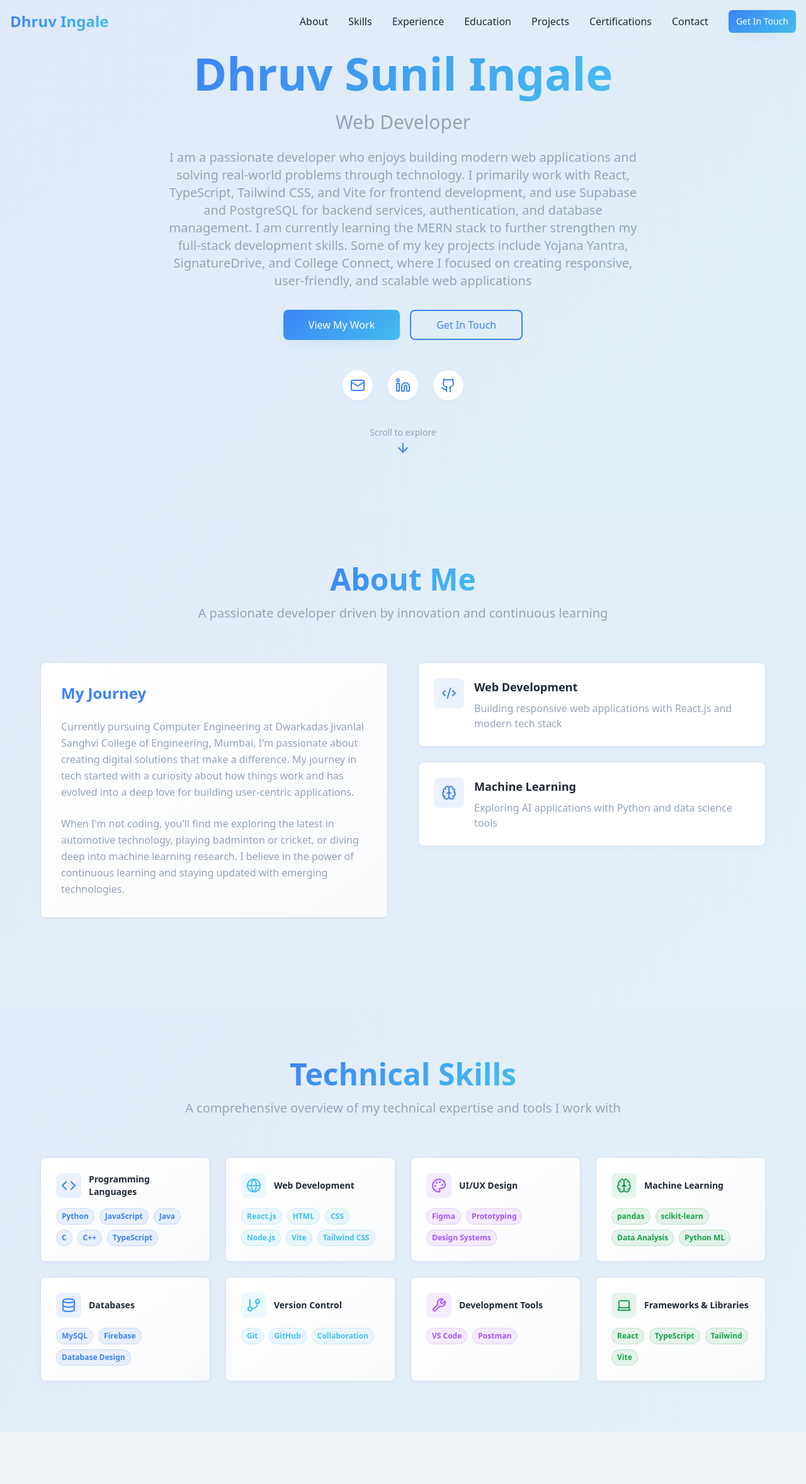
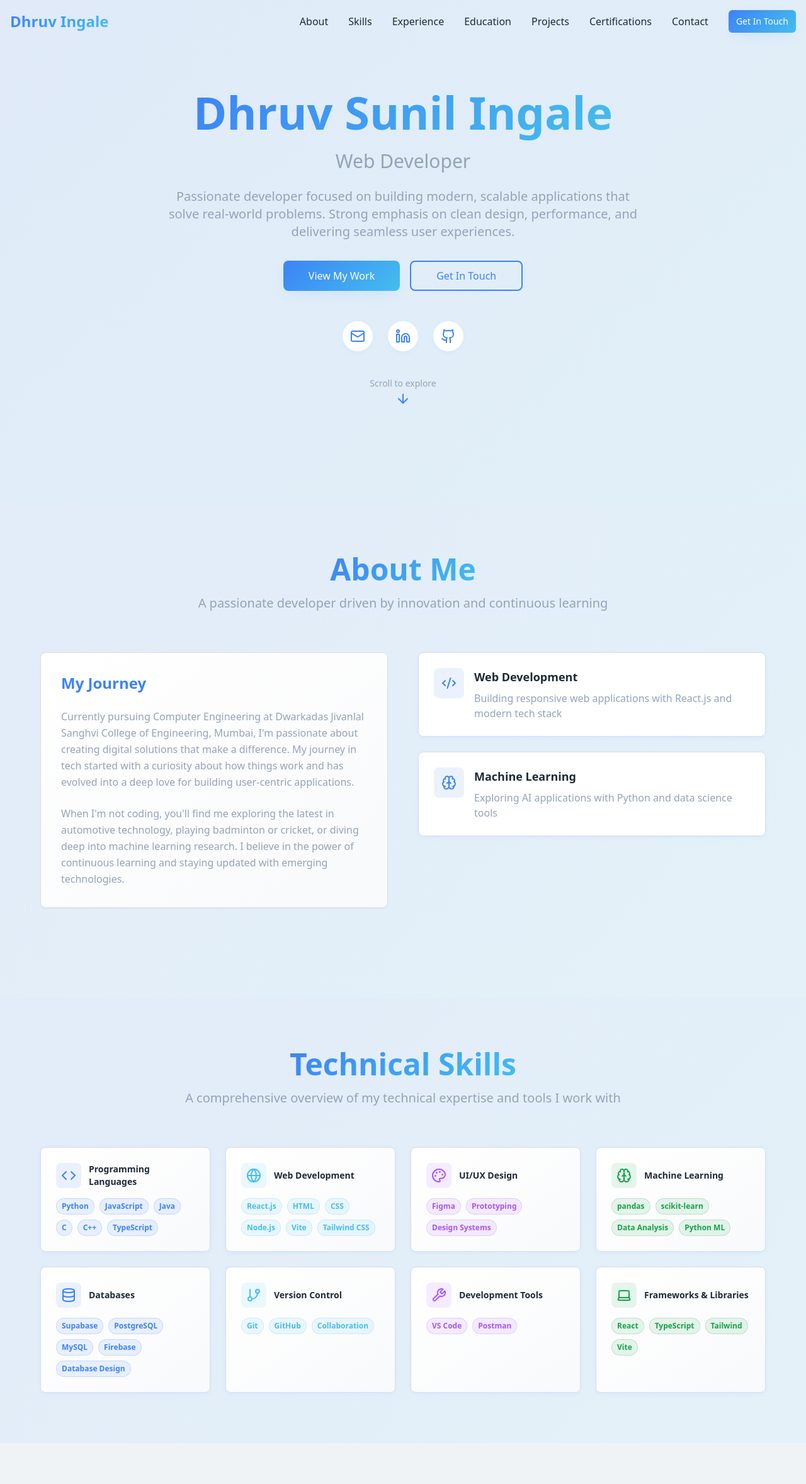
Before and after one commit to dmw14/Portfolio-Webpage, a React (Vite) app: page / in a window 1280 px wide. Shown: the top 2357 px of the page at 63% size. Built offline with nearby package versions, Linux system fonts and the light colour scheme.

Commit message:
update tech stack

```diff
--- a/src/components/Hero.tsx
+++ b/src/components/Hero.tsx
@@ -31,7 +31,8 @@ const Hero = () => {
               Web Developer
             </h2>
             <p className="text-lg md:text-xl text-muted-foreground max-w-3xl mx-auto mb-8 leading-relaxed animate-fade-in">
-              I am a passionate developer who enjoys building modern web applications and solving real-world problems through technology. I primarily work with React, TypeScript, Tailwind CSS, and Vite for frontend development, and use Supabase and PostgreSQL for backend services, authentication, and database management. I am currently learning the MERN stack to further strengthen my full-stack development skills. Some of my key projects include Yojana Yantra, SignatureDrive, and College Connect, where I focused on creating responsive, user-friendly, and scalable web applications
+              Passionate developer focused on building modern, scalable applications that solve real-world problems.
+Strong emphasis on clean design, performance, and delivering seamless user experiences.
             </p>
           </div>
 
--- a/src/components/Skills.tsx
+++ b/src/components/Skills.tsx
@@ -40,7 +40,7 @@ const Skills = () => {
     {
       title: "Databases",
       icon: <Database className="w-6 h-6" />,
-      skills: ["MySQL", "Firebase", "Database Design"],
+      skills: ["Supabase", "PostgreSQL", "MySQL", "Firebase", "Database Design"],
       color: "tech-primary"
     },
     {
```
